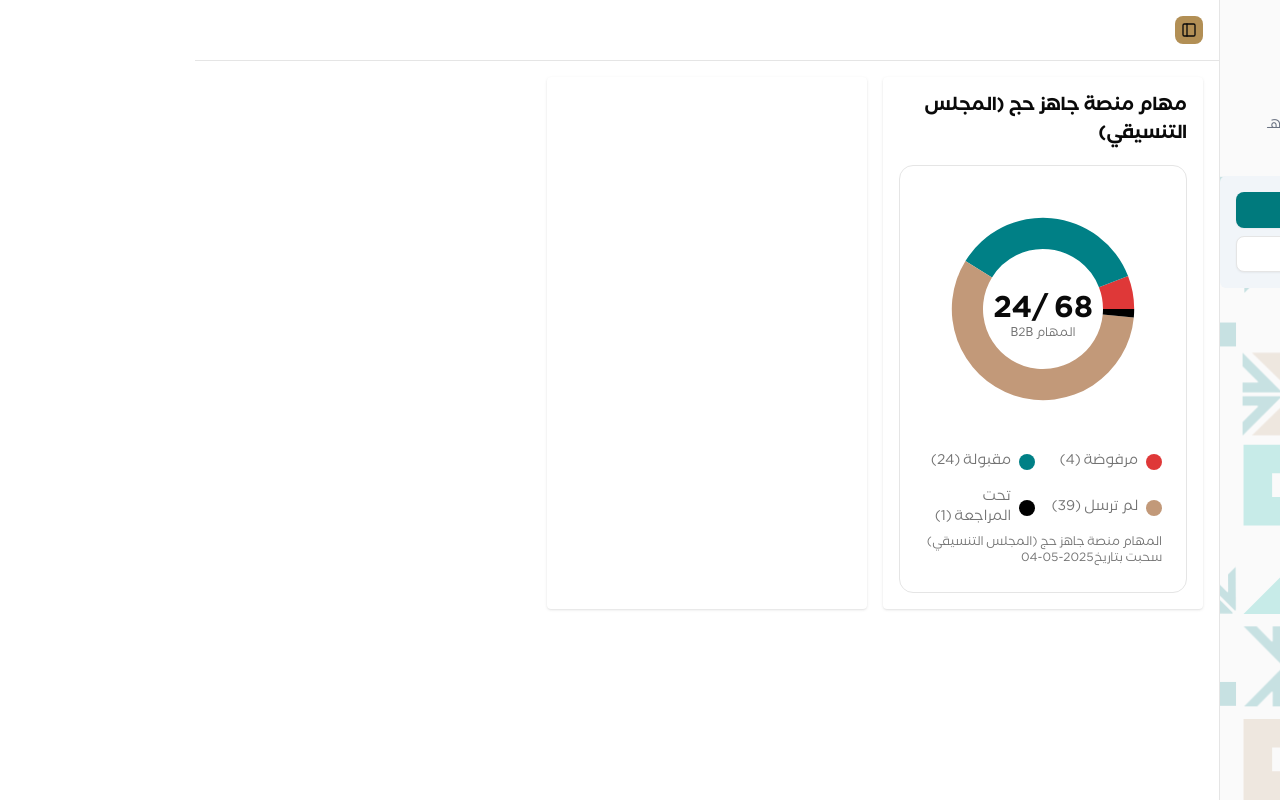
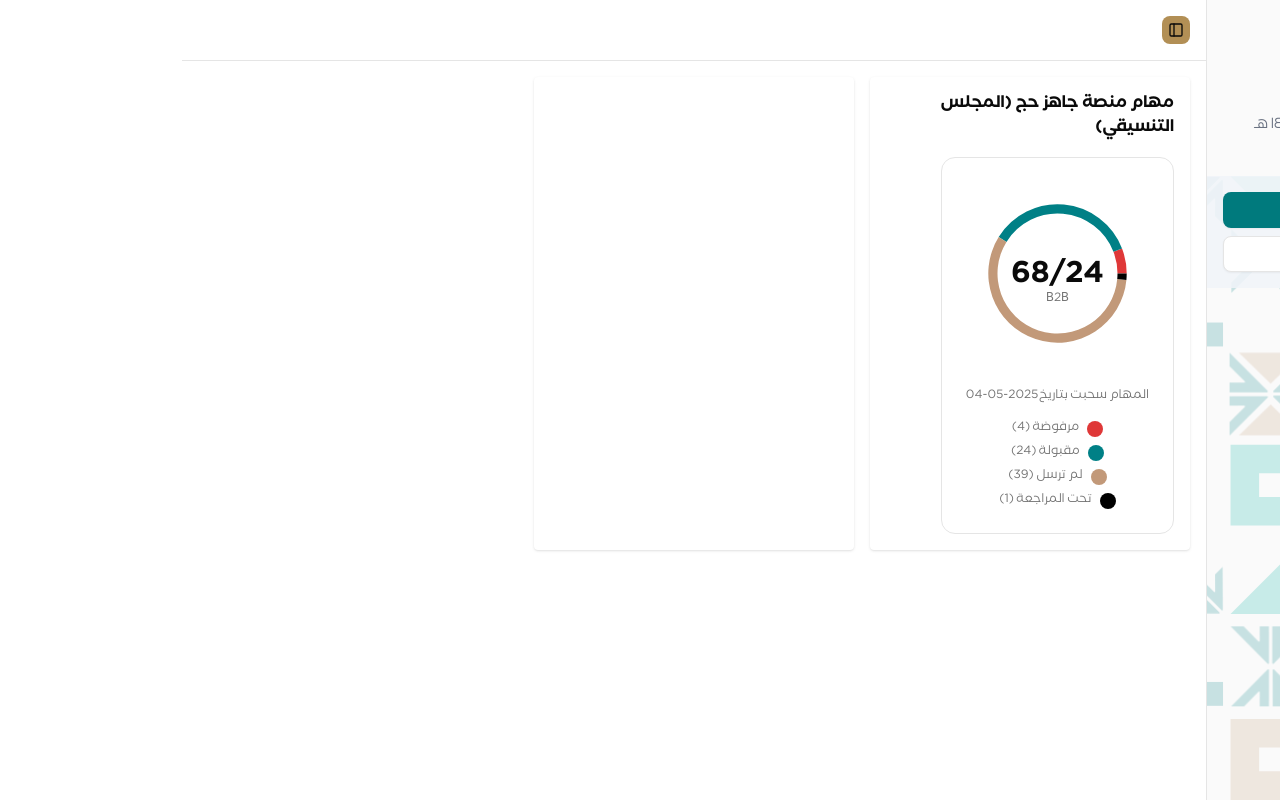
Before and after one commit to X7md/ithraaalkhair, a React (Vite) app: page / in a window 1280 px wide. Built offline with nearby package versions, Linux system fonts and the light colour scheme.

Commit message:
improve ui

```diff
--- a/package.json
+++ b/package.json
@@ -4,10 +4,10 @@
   "version": "0.0.0",
   "type": "module",
   "scripts": {
-    "dev": "vite",
+    "dev": "vite --host",
     "build": "vite build",
     "lint": "eslint src --ext js,jsx --report-unused-disable-directives --max-warnings 0",
-    "preview": "vite preview"
+    "preview": "vite preview --host"
   },
   "dependencies": {
     "@radix-ui/react-dialog": "^1.1.11",
--- a/src/components/Layout.jsx
+++ b/src/components/Layout.jsx
@@ -40,7 +40,7 @@ export function Layout(
             </div>
           </SidebarHeader>
           <SidebarContent className="relative">
-            <div className="flex z-10 flex-col gap-2 p-4 bg-slate-100 rounded-sm">
+            <div className="relative flex z-10 flex-col gap-2 p-4 rounded-sm">
               {TABS.map(tab => (
                 <Button
                   key={tab.id}
@@ -50,6 +50,7 @@ export function Layout(
                   {tab.label}
                 </Button>
               ))}
+              <div className="bg-slate-100 absolute w-full h-full left-0 right-0 top-0 opacity-85 -z-10 "></div>
             </div>
             <img className="left-0 opacity-20 object-cover h-full w-full absolute" src="/pattern.svg" />
           </SidebarContent>
--- a/src/components/ready-hajj.jsx
+++ b/src/components/ready-hajj.jsx
@@ -75,20 +75,20 @@ export function HajjReady() {
                         textAnchor="middle"
                         dominantBaseline="middle"
                       >
-                        <tspan direction={"rtl"}
+                        <tspan
                           x={viewBox.cx}
                           y={viewBox.cy}
                           className="fill-foreground text-3xl font-bold"
                         >
-                          {totalcount.toLocaleString()} /
-                          {chartData.filter(itm => itm.task == 'مقبولة')[0].count.toLocaleString()}
+                          {totalcount}/{chartData.filter(itm => itm.task == 'مقبولة')[0].count.toLocaleString()}
                         </tspan>
+
                         <tspan
                           x={viewBox.cx}
                           y={(viewBox.cy || 0) + 24}
                           className="fill-muted-foreground"
                         >
-                          المهام B2B
+                         B2B
                         </tspan>
                       </text>
                     )
@@ -100,26 +100,25 @@ export function HajjReady() {
         </ChartContainer>
       </CardContent>
       <CardFooter className="flex-col gap-2">
+      <div className="text-xs text-center text-muted-foreground">
+           المهام سحبت بتاريخ
+          <time>
+            2025-05-04
+          </time>
+      </div>
         <div className="grid grid-cols-2 gap-4 text-xs">
+        </div>
             {chartData.map((entry, index) => (
                 <div key={index} className="flex items-center gap-2">
                 <div
                     className="h-4 w-4 rounded-full aspect-square"
                     style={{ backgroundColor: entry.fill }}
                 />
-                <span className="text-sm font-medium text-muted-foreground">
+                <span className="text-xs font-medium text-muted-foreground">
                     {entry.task} ({entry.count.toLocaleString()})
                 </span>
                 </div>
             ))}
-        </div>
-        <div className="text-xs text-muted-foreground">
-          المهام منصة جاهز حج (المجلس التنسيقي)
-          سحبت بتاريخ
-          <time>
-            2025-05-04
-          </time>
-        </div>
       </CardFooter>
     </Card>
   )
--- a/src/pages/index.jsx
+++ b/src/pages/index.jsx
@@ -4,7 +4,7 @@ export function IndexPage() {
   return (
     <div className="grid md:grid-cols-3 grid-cols-1 gap-4">
       <div className="p-4 bg-white rounded shadow">
-        <h2 className="text-lg font-bold">مهام منصة جاهز حج (المجلس التنسيقي)</h2>
+        <h2 className="text-base font-bold">مهام منصة جاهز حج (المجلس التنسيقي)</h2>
         <div className='flex gap-2 mt-4'>
           <HajjReady />
         </div>
--- a/vite.config.js
+++ b/vite.config.js
@@ -19,6 +19,12 @@ export default defineConfig({
   },
   build: {
     target: "esnext",
+  },
+  server: {
+    allowedHosts: [
+      "X7md.local".toLowerCase(),
+      "LAPTOP-A5BTHRSE.local".toLowerCase()
+    ]
   }
 }
 )
```
Also changed, not shown: 1 other file (tests, documents, lock files or other folders).
